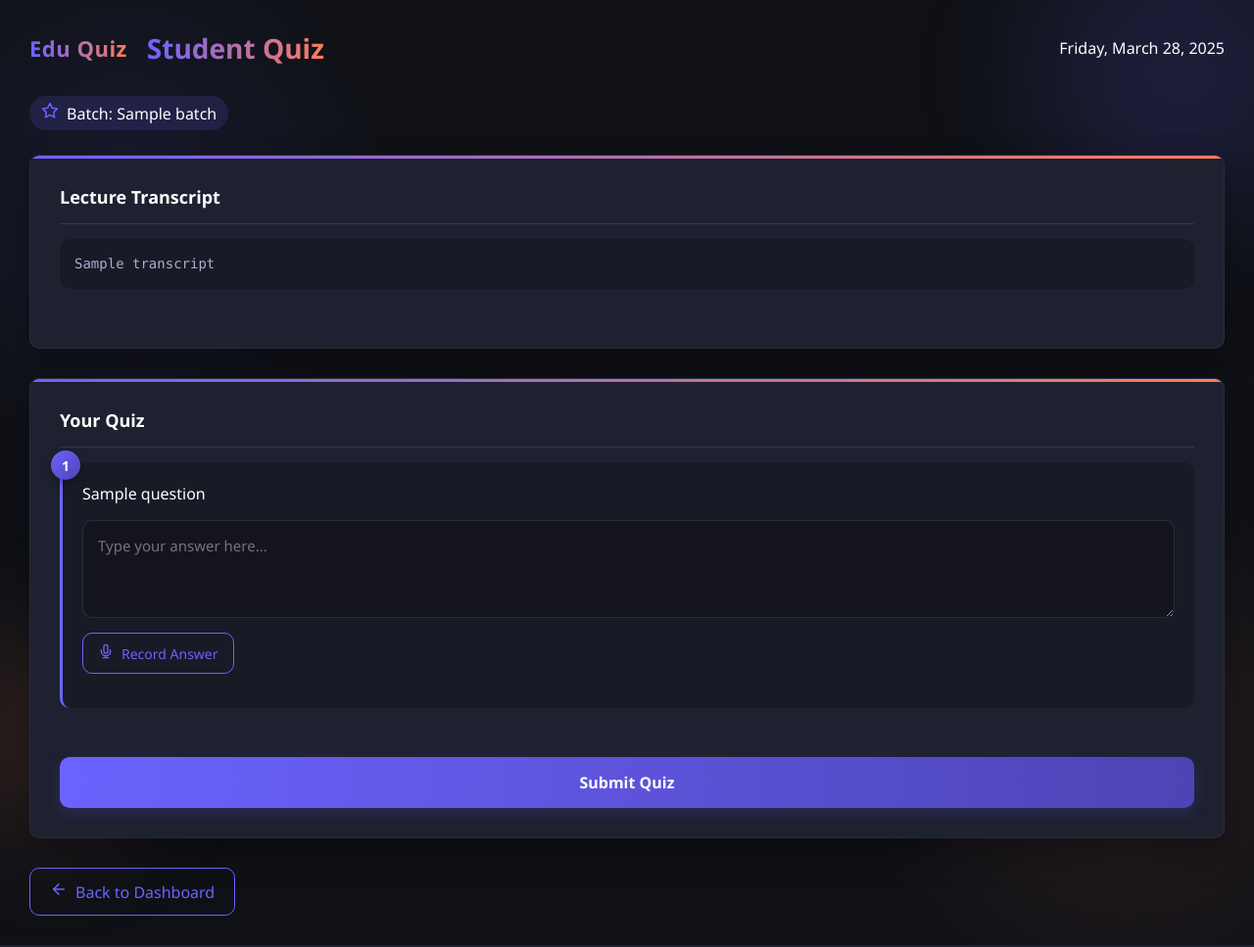
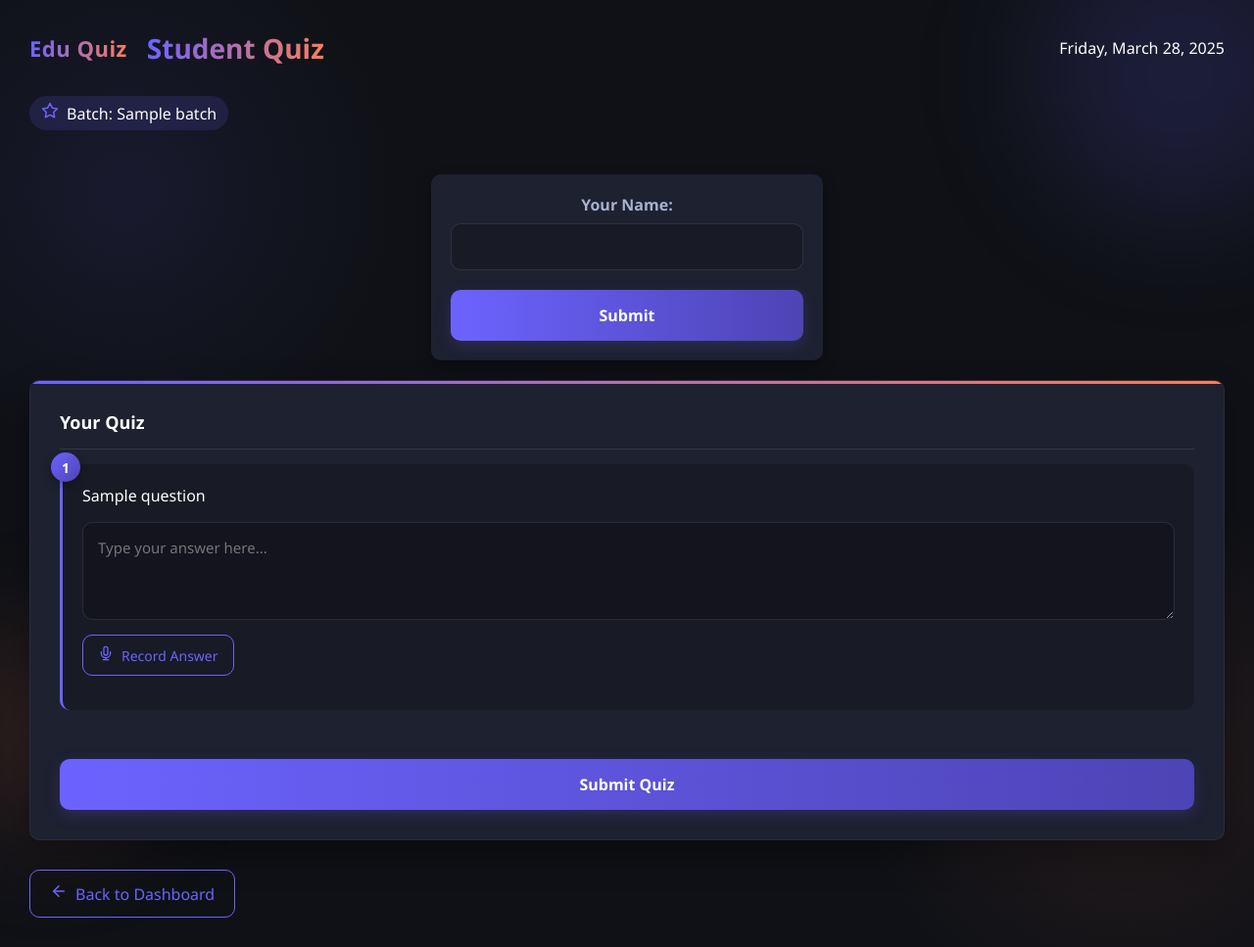
Before and after one commit to Sa1f27/standup-calls, a FastAPI app: template templates/quiz.html in a window 1280 px wide. Shown: the whole page at 98% size. Run offline with FastAPI, Linux system fonts and the light colour scheme; the template is opened without the code that fills it: most values are stand-ins (such as "Sample title", 1, 10 or a date in 2020).

Commit message:
added name input before quiz

```diff
--- a/main.py
+++ b/main.py
@@ -143,6 +143,7 @@ def setup_database():
         BEGIN
             CREATE TABLE results (
                 id INT IDENTITY(1,1) PRIMARY KEY,
+                name VARCHAR(255),
                 student_email VARCHAR(255),
                 batch VARCHAR(255),
                 results TEXT,
@@ -501,6 +502,7 @@ async def post_quiz(
     request: Request,
     token: str = Form(...),
     batch: str = Form(...),
+    user_name: str = Form(...),
     answers: List[str] = Form(...)
 ):
     """
@@ -532,11 +534,11 @@ async def post_quiz(
 
     # Evaluate answers with Groq
     ai_feedback = evaluate_answers_with_groq(combined_answers, transcript_text)
-
+    num = 10
     # Save results
     try:
-        insert_query = "INSERT INTO results (student_email, batch, results, ai_feedback) VALUES (?, ?, ?, ?)"
-        cursor.execute(insert_query, (user["email"], batch, combined_answers, ai_feedback))
+        insert_query = "INSERT INTO results (name, student_email, batch, results, ai_feedback ) VALUES (?, ?, ?, ?, ?)"
+        cursor.execute(insert_query, (user_name, user["email"], batch, combined_answers, ai_feedback))
         conn.commit()
     except pyodbc.Error as e:
         cursor.close()
@@ -558,6 +560,7 @@ async def post_quiz(
         "questions": questions,
         "submitted": True,
         "results": {
+            "name": user_name,
             "answers": combined_answers,
             "ai_feedback": ai_feedback
         }
--- a/templates/quiz.html
+++ b/templates/quiz.html
@@ -139,21 +139,39 @@
       font-weight: 600;
     }
 
-    .transcript-container {
-      background-color: rgba(0, 0, 0, 0.2);
-      border-radius: var(--border-radius);
-      padding: 15px;
-      margin-bottom: 30px;
-      max-height: 250px;
-      overflow-y: auto;
+    .name-form-container {
+    background-color: var(--card-bg);
+    padding: 20px;
+    border-radius: var(--border-radius);
+    box-shadow: 0 5px 15px rgba(0, 0, 0, 0.3);
+    max-width: 400px;
+    margin: 20px auto;
+    text-align: center;
     }
 
-    .transcript-container pre {
-      font-family: 'Consolas', 'Monaco', monospace;
-      font-size: 14px;
+    .name-form-container label {
+      font-size: 16px;
+      font-weight: 600;
+      display: block;
+      margin-bottom: 8px;
       color: var(--text-secondary);
-      white-space: pre-wrap;
-      line-height: 1.5;
+    }
+
+    .name-form-container input {
+      width: 100%;
+      padding: 12px;
+      font-size: 16px;
+      border-radius: var(--border-radius);
+      border: 1px solid rgba(255, 255, 255, 0.1);
+      background-color: rgba(0, 0, 0, 0.2);
+      color: var(--text);
+      transition: var(--transition);
+      outline: none;
+    }
+
+    .name-form-container input:focus {
+      border-color: var(--primary);
+      box-shadow: 0 0 8px rgba(108, 99, 255, 0.5);
     }
 
     .quiz-container {
@@ -451,14 +469,12 @@
         <span>Batch: {{ batch }}</span>
       </div>
 
-      <!-- Transcript Card -->
-      <div class="card">
-        <div class="card-header">
-          <h2>Lecture Transcript</h2>
-        </div>
-        <div class="transcript-container">
-          <pre>{{ transcript }}</pre>
-        </div>
+      <div class="name-form-container">
+        <form id="nameForm">
+          <label for="userName">Your Name:</label>
+          <input type="text" id="userName" name="userName" required>
+          <button type="submit" class="submit-btn">Submit</button>
+        </form>
       </div>
 
       {% if not submitted %}
@@ -470,6 +486,8 @@
         <form action="/student/quiz" method="post" enctype="multipart/form-data">
           <input type="hidden" name="token" value="{{ token }}">
           <input type="hidden" name="batch" value="{{ batch }}">
+
+
 
           <div class="quiz-container">
             <ol class="question-list">
```
Also changed, not shown: templates/mentor_results.html (+7 -0 lines).
